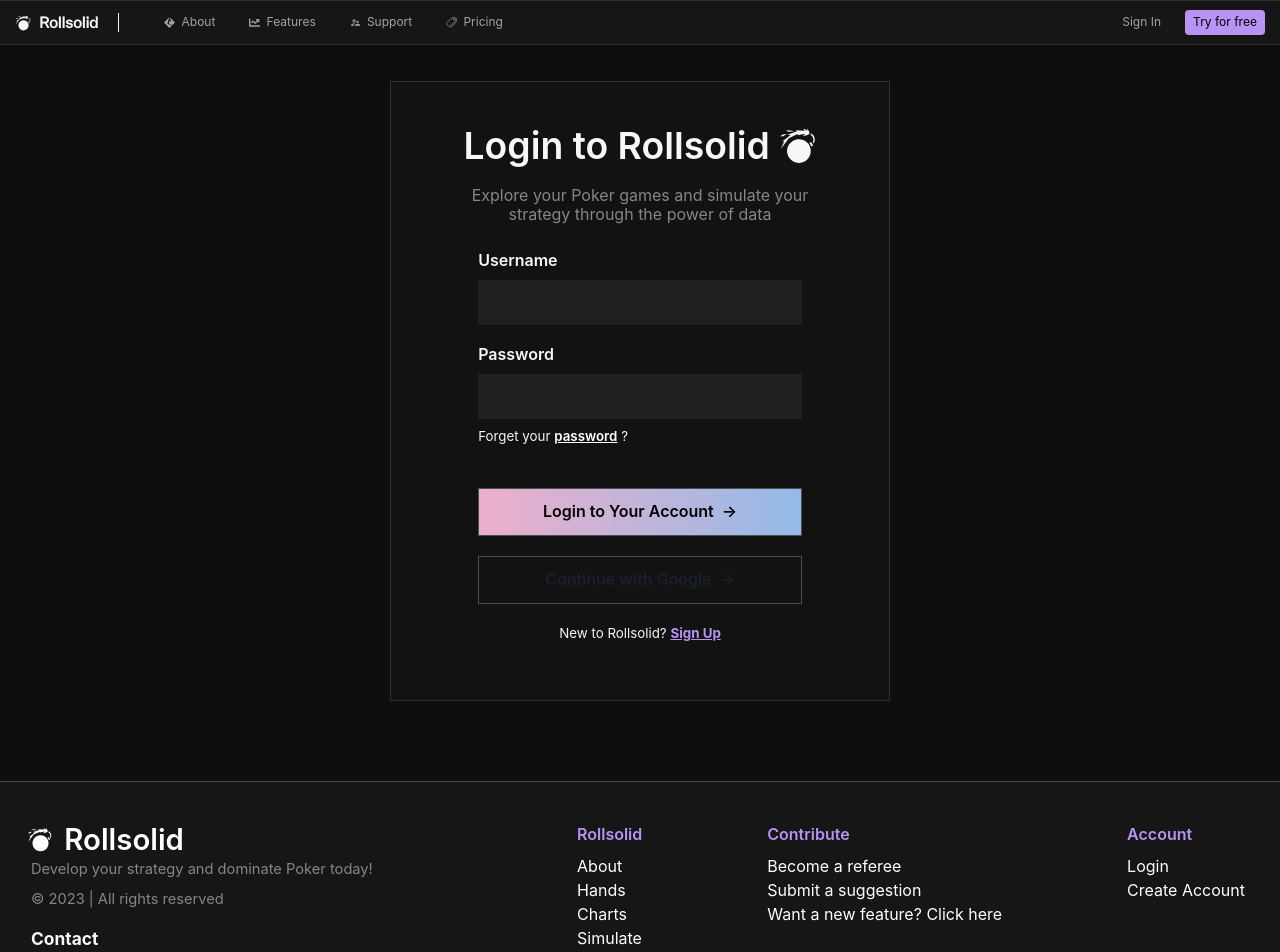
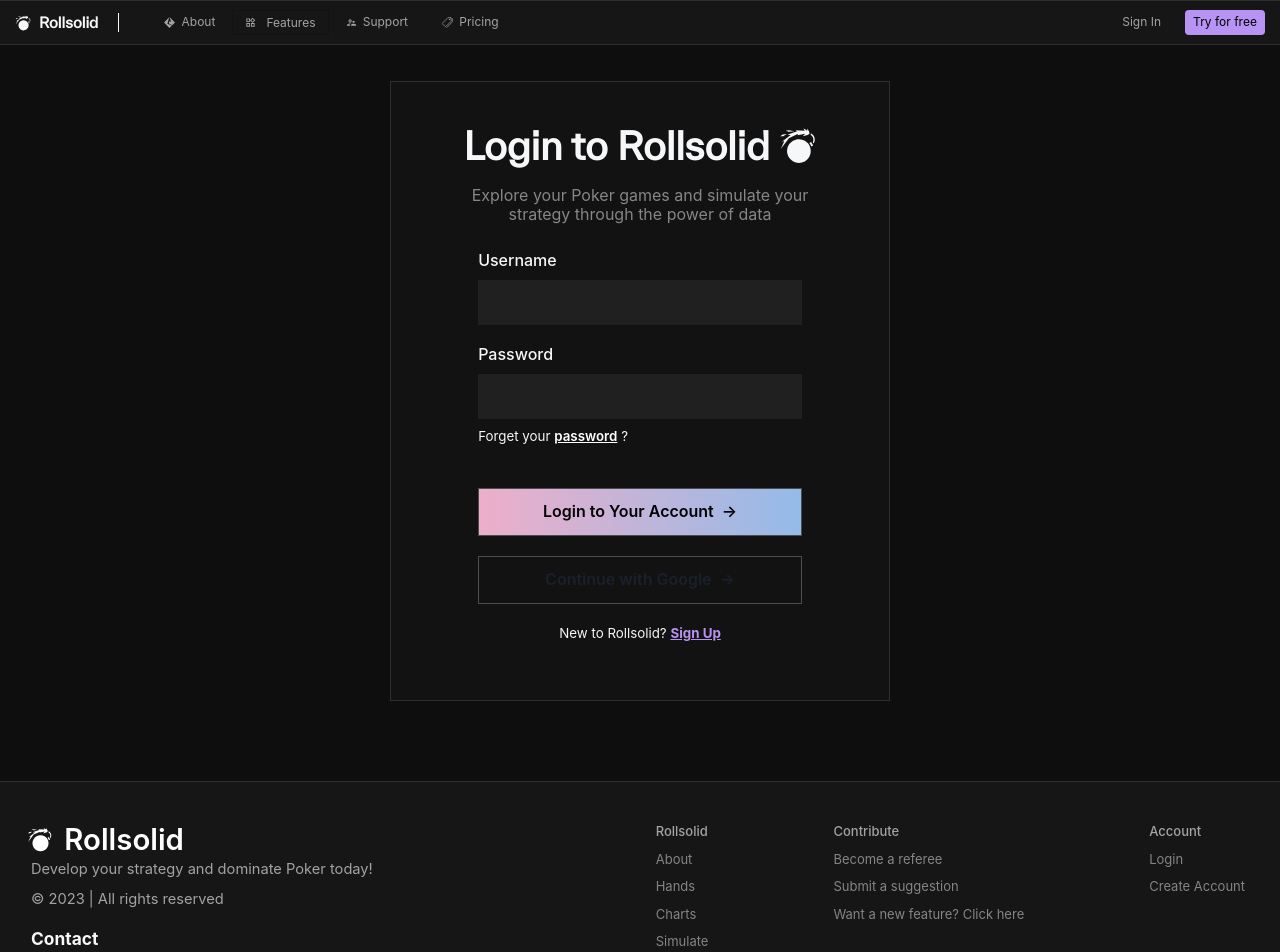
Before and after one commit to matthibbs7/rollsolid, a Next.js app: page /login in a window 1280 px wide. Shown: the top 952 px of the page. Built offline with nearby package versions, Linux system fonts and the light colour scheme; no server answers.

Commit message:
Style dev

```diff
--- a/src/components/Auth/UserLogin.tsx
+++ b/src/components/Auth/UserLogin.tsx
@@ -9,7 +9,6 @@
 import Footer from '../Footer/Footer';
 
 const UserLogin:React.FC = () => {
-    // const [authenticated, setAuthenticated]
     const router = useRouter();
 
     const [loginForm, setLoginForm] = useState({
@@ -42,7 +41,6 @@
     }
 
     const onSubmit = (event: React.FormEvent<HTMLFormElement>) => {
-        console.log('HELLO');
         event.preventDefault();
         console.log(loginForm);
         signInWithEmailAndPassword(loginForm.email, loginForm.password);
@@ -60,7 +58,7 @@
             <Flex justify="center" w="100%" h={['640px','640px','720px','720px']}>
                 <Flex align="center" direction="column" w={['100%', '90%', '80%', '60%']} maxW="500px" h="620px" mt={[0,0,5,5]} bg="#121212" border="1px solid #2F2F2F">
                     <Flex align="center" direction="row" mt={9}>
-                        <Text fontSize={['24pt', '24pt', '28pt', '28pt']} fontWeight='600'>Login to Rollsolid&nbsp;</Text>
+                        <Text fontFamily='TWKEverett-Regular' fontSize={['24pt', '24pt', '28pt', '28pt']} fontWeight='600'>Login to Rollsolid&nbsp;</Text>
 
                         {/* <1Text fontSize="28pt" fontWeight={700} fontFamily="AvenirNext-DemiBold">&nbsp;Rollsolid</Text> */}
                         <GiRollingBomb fontSize="28pt" />
@@ -68,11 +66,11 @@
                     <Text w={['90%', '90%', '70%', '69%']} mt={3} mb={1} color="#868686" fontSize="12pt" lineHeight="19px" textAlign="center">Explore your Poker games and simulate your strategy through the power of data</Text>
                     <Flex direction="column" w={['90%', '90%', '65%', '65%']} mt={5} mr="auto" ml="auto">
                         <form onSubmit={onSubmit}>
-                            <Text fontWeight={600}>Username</Text>
+                            <Text fontWeight={500}>Username</Text>
 
                             <Input h="45px" mt={2} mb="17px" color="white" fontWeight={600} bg="#202020" border="none" borderRadius="0px" _placeholder={{color: 'white'}} focusBorderColor='black' name="email" onChange={onChange} placeholder="" required type="email" />
 
-                            <Text fontWeight={600}>Password</Text>
+                            <Text fontWeight={500}>Password</Text>
 
                             <Input h="45px" mt={2} color="white" fontFamily='Inter' fontSize='13.5pt' fontWeight={800} bg="#202020" border="none" borderRadius="0px" _placeholder={{color: 'white'}} focusBorderColor='black' name="password" onChange={onChange} placeholder="" required type="password" />
 
--- a/src/components/Footer/Footer.tsx
+++ b/src/components/Footer/Footer.tsx
@@ -10,7 +10,7 @@
     const [user] = useAuthState(auth);
 
     return (
-        <Flex justify="center" minH="270px" bg="#161616" borderY="1px solid #494D51">
+        <Flex justify="center" minH="270px" bg="#161616" borderY="1px solid #2F2F2F">
             <Flex wrap="wrap" direction="row" w="100%" minW="300px" maxW='1250px'>
                 <Flex direction="column">
                     <Flex align="center" mt={9} mr={5}>
@@ -23,35 +23,35 @@
                         </Link>
 
                     </Flex>
-                    <Text mt={-1} ml={4} color="#868686" fontSize="11pt" textOverflow="unset">Develop your strategy and dominate Poker today!</Text>
-                    <Text mt={2} ml={4} color="#868686" fontSize="11pt">© 2023 | All rights reserved</Text>
+                    <Text mt={-1} ml={4} color="#A3A3A3" fontSize="11pt" textOverflow="unset">Develop your strategy and dominate Poker today!</Text>
+                    <Text mt={2} ml={4} color="#A3A3A3" fontSize="11pt">© 2023 | All rights reserved</Text>
                     <Text mt={4} ml={4} fontSize="13pt" fontWeight={700}>Contact</Text>
-                    <Button w="120px" mt={2} mb="auto" ml={4} bg="none" border="1px solid #494D51" borderRadius="0" _hover={{bg: '#1c1c1c'}}>Email Us</Button>
+                    <Button w="120px" mt={2} mb="auto" ml={4} bg="none" border="1px solid #2F2F2F" borderRadius="0" _hover={{bg: '#1c1c1c'}}>Email Us</Button>
                 </Flex>
                 <Flex direction="column" mt={10} mr="10%" ml="auto">
-                    <Text color="purple.300" fontWeight={600}>Rollsolid</Text>
-                    <Text mt={2} color="white" _hover={{cursor: 'pointer'}} onClick={() => {router.push('/about');}}>About</Text>
-                    <Text color="white">Hands</Text>
-                    <Text color="white">Charts</Text>
-                    <Text color="white">Simulate</Text>
+                    <Text  color="#a3a3a3" fontSize='13px' fontWeight={500}>Rollsolid</Text>
+                    <Text mt={2} color="#858585" fontSize='13px' _hover={{cursor: 'pointer'}} onClick={() => {router.push('/about');}}>About</Text>
+                    <Text mt={2} color="#858585" fontSize='13px'>Hands</Text>
+                    <Text mt={2} color="#858585" fontSize='13px'>Charts</Text>
+                    <Text mt={2} color="#858585" fontSize='13px'>Simulate</Text>
                 </Flex>
                 <Flex direction="column" mt={10} mr="10%">
-                    <Text color="purple.300" fontWeight={600}>Contribute</Text>
-                    <Text mt={2} color="white">Become a referee</Text>
-                    <Text color="white">Submit a suggestion</Text>
-                    <Text color="white">Want a new feature? Click here</Text>
+                    <Text color="#a3a3a3" fontSize='13px' fontWeight={500}>Contribute</Text>
+                    <Text mt={2} color="#858585" fontSize='13px'>Become a referee</Text>
+                    <Text mt={2} color="#858585" fontSize='13px'>Submit a suggestion</Text>
+                    <Text mt={2} color="#858585" fontSize='13px'>Want a new feature? Click here</Text>
                 </Flex>
                 <Flex direction="column" mt={10} mr={5}>
-                    <Text color="purple.300" fontWeight={600}>Account</Text>
+                    <Text color="#a3a3a3" fontSize='13px' fontWeight={500}>Account</Text>
                     {user ?
                         <>
-                            <Text mt={2} color="white" _hover={{cursor: 'pointer'}} onClick={() => signOut(auth)}>Logout</Text>
-                            <Text mt={2} color="white" _hover={{cursor: 'pointer'}} onClick={() => signOut(auth)}>Profile</Text>
+                            <Text mt={2} color="#858585" fontSize='13px' _hover={{cursor: 'pointer'}} onClick={() => signOut(auth)}>Logout</Text>
+                            <Text mt={2} color="#858585" fontSize='13px' _hover={{cursor: 'pointer'}} onClick={() => signOut(auth)}>Profile</Text>
                         </>
                         :
                         <>
-                            <Text mt={2} color="white" _hover={{cursor: 'pointer'}} onClick={() => router.push('/login')}>Login</Text>
-                            <Text color="white" _hover={{cursor: 'pointer'}} onClick={() => router.push('/signup')}>Create Account</Text>
+                            <Text mt={2} color="#858585" fontSize='13px' _hover={{cursor: 'pointer'}} onClick={() => router.push('/login')}>Login</Text>
+                            <Text mt={2} color="#858585" fontSize='13px' _hover={{cursor: 'pointer'}} onClick={() => router.push('/signup')}>Create Account</Text>
                         </>
                     }
 
--- /dev/null
+++ b/src/components/Navbar/FeatureDropDown/FeatureDropDown.tsx
@@ -0,0 +1,48 @@
+import React from 'react';
+import { Button, Text, Flex, Menu, MenuButton, MenuList, useDisclosure } from '@chakra-ui/react';
+import { MdAddChart, MdOutlineWidgets, MdStackedLineChart } from 'react-icons/md';
+
+const FeatureDropDown:React.FC = () => {
+    const { isOpen, onOpen, onClose } = useDisclosure();
+
+    return (
+        <Flex align="center" h="100%" ml={0}>
+            <Menu isOpen={isOpen}>
+                <MenuButton as={Button} w="-moz-fit-content" h="60%" px={3} bg='#161616' border="1px solid #121212" borderRadius="0" _hover={{bg: 'none', cursor: 'pointer', border: '1px solid #494D51'}} _active={{bg: 'none', border: '1px solid #494D51'}} isActive={isOpen} onMouseEnter={onOpen} onMouseLeave={onClose}>
+                    <Flex align='center' textAlign="center">
+                        <Text fontSize='11px'><MdOutlineWidgets color='#A3A3A3' /></Text>
+                        <Text pt={0.5} pl={2.5} color='#A3A3A3' fontSize='12px' fontWeight={400} borderRadius="0px">Features</Text>
+                    </Flex>
+                </MenuButton>
+                <MenuList w="280px" minW="0" h="236px" mt={1.5} p="1px" py={0} bg="#161616" border="1px solid #494D51" borderRadius="8px" motionProps={{
+                    transition: { duration: 40000 },
+                    animate: 'visible'}} onMouseEnter={onOpen} onMouseLeave={onClose}>
+                    <Flex direction='column' w='100%' h='100%' ml={2} px={2} py={0}>
+                        <Flex align='center' h='70px' mt={-1}>
+                            <MdOutlineWidgets fontSize='28px' color='#A3A3A3' />
+                            <Flex direction='column' ml={3}>
+                                <Text color='#d1d1d1' fontSize='12px'>EQ Calculator</Text>
+                                <Text color='#a3a3a3' fontSize='11px'>Estimate GTO per hand</Text>
+                            </Flex>
+                        </Flex>
+                        <Flex align='center' h='70px' mt={-6}>
+                            <MdAddChart fontSize='28px' color='#A3A3A3' />
+                            <Flex direction='column' ml={3}>
+                                <Text color='#d1d1d1' fontSize='12px'>Ranges</Text>
+                                <Text color='#a3a3a3' fontSize='11px'>100+ scenario specific range charts</Text>
+                            </Flex>
+                        </Flex>
+                        <Flex align='center' h='70px' mt={-6}>
+                            <MdStackedLineChart fontSize='28px' color='#A3A3A3' />
+                            <Flex direction='column' ml={3}>
+                                <Text color='#d1d1d1' fontSize='12px'>Betting Odds</Text>
+                                <Text color='#a3a3a3' fontSize='11px'>Calculator for estimating pot odds</Text>
+                            </Flex>
+                        </Flex>
+                    </Flex>
+                </MenuList>
+            </Menu>
+        </Flex>
+    );
+};
+export default FeatureDropDown;
--- a/src/components/Navbar/Navbar.tsx
+++ b/src/components/Navbar/Navbar.tsx
@@ -14,6 +14,7 @@
 import { TbBook2 } from 'react-icons/tb';
 import { IoPricetagsOutline } from 'react-icons/io5';
 import { MdOutlineSupervisorAccount } from 'react-icons/md';
+import FeatureDropDown from './FeatureDropDown/FeatureDropDown';
 
 export const Navbar = () => {
 
@@ -26,7 +27,7 @@
 
     return (
         <Flex
-            pos={router.pathname === '/about' ? 'fixed' : 'relative'}
+            pos={router.pathname === '/about' || router.pathname === '/support' ? 'fixed' : 'relative'}
             zIndex="1111111"
             align="center"
             direction="row"
@@ -34,22 +35,21 @@
             h="45px"
             px="15px"
             borderTop="1px solid"
-            borderTopColor={router.pathname !== '/about' ? '#2F2F2F' : '#1D1D1D'}
+            borderTopColor={router.pathname === '/about' || router.pathname === '/support' ? '#1D1D1D' : '#2F2F2F'}
             borderBottom="1px solid"
-            borderBottomColor={router.pathname !== '/about' ? '#2F2F2F' : '#1D1D1D'}
+            borderBottomColor={router.pathname === '/about' || router.pathname === '/support' ? '#1D1D1D' : '#2F2F2F'}
             bgColor={cmb}
         >
             <GiRollingBomb />
             <Text ml={2} color={cmt} fontFamily='TWKEverett-Regular' fontSize='14.5px' fontWeight={600} _hover={{cursor: 'pointer'}} onClick={() => router.push('/')}>Rollsolid</Text>
             <Box w="1px" h="45%" ml={5} borderLeft="1px solid " />
             <Button h="60%" ml={7} fontSize="11px" fontWeight={400} bg={cmb} border="1px solid #161616" borderRadius="0px" _hover={{border: '1px solid #494D51'}} _active={{border: '1px solid #494D51'}} onClick={() => router.push('/about')}><SiInformatica color="#A3A3A3" />&nbsp;&nbsp;<Text color='#A3A3A3' fontSize="12px">About</Text></Button>
-            {router.pathname === '/about' || router.pathname === '/login' || router.pathname === '/signup' || router.pathname === '/reset-password'  ? (
+            {router.pathname === '/about' || router.pathname === '/login' || router.pathname === '/signup' || router.pathname === '/reset-password'|| router.pathname === '/support'  ? (
                 <>
                     {/* <Button border="1px solid #121212" _hover={{border: '1px solid #494D51'}} _active={{border: '1px solid #494D51'}} ml={0} bg={cmb} h="60%" borderRadius="0px" fontWeight={500} fontSize="13pt"><MdOutlineWidgets color="#D3D8DE" />&nbsp;&nbsp;<Text fontSize="11pt">Widgets</Text></Button> */}
 
-                    <Button h="60%" ml={0} color='#A3A3A3' fontSize="11px" fontWeight={400} bg={cmb} border="1px solid #161616" borderRadius="0px" _hover={{border: '1px solid #494D51'}} _active={{border: '1px solid #494D51'}}><FaChartLine />&nbsp;&nbsp;<Text fontSize="12px">Features</Text></Button>
-
-                    <Button h="60%" ml={0} color='#A3A3A3' fontSize="11px" fontWeight={400} bg={cmb} border="1px solid #161616" borderRadius="0px" _hover={{border: '1px solid #494D51'}} _active={{border: '1px solid #494D51'}}><MdOutlineSupervisorAccount />&nbsp;&nbsp;<Text fontSize="12px">Support</Text></Button>
+                    <FeatureDropDown />
+                    <Button h="60%" ml={0} color='#A3A3A3' fontSize="11px" fontWeight={400} bg={cmb} border="1px solid #161616" borderRadius="0px" _hover={{border: '1px solid #494D51'}} _active={{border: '1px solid #494D51'}} onClick={() => router.push('/support')}><MdOutlineSupervisorAccount />&nbsp;&nbsp;<Text fontSize="12px">Support</Text></Button>
                     <Button h="60%" ml={0} color='#A3A3A3' fontSize="11px" fontWeight={400} bg={cmb} border="1px solid #161616" borderRadius="0px" _hover={{border: '1px solid #494D51'}} _active={{border: '1px solid #494D51'}}><IoPricetagsOutline />&nbsp;&nbsp;<Text fontSize="12px">Pricing</Text></Button>
                 </>
             ) : (
--- a/src/components/Navbar/ToolNavbar/ToolNavbar.tsx
+++ b/src/components/Navbar/ToolNavbar/ToolNavbar.tsx
@@ -29,7 +29,7 @@
             borderBottom="1px solid #1D1D1D"
             bgColor={cmb}
         >
-            <Flex align='center' w='100%' h='100%' mr='150px' ml='150px'>
+            <Flex align='center' w='100%' h='100%'>
                 <Flex align='center' justify='center' w='40px' h='42%' bg='#644ED6' borderRadius='9px'>
                     <Text fontSize='11px'>New</Text>
                 </Flex>
```
Also changed, not shown: src/components/Auth/AuthButtons.tsx (+12 -19 lines), src/components/Settings/ProfileView.tsx (+32 -6 lines), src/pages/about.tsx (+6 -4 lines), src/pages/support.tsx (added, +45 -0 lines).
